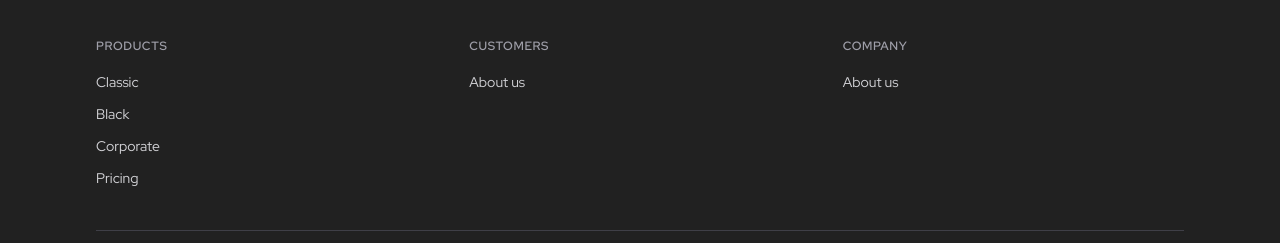
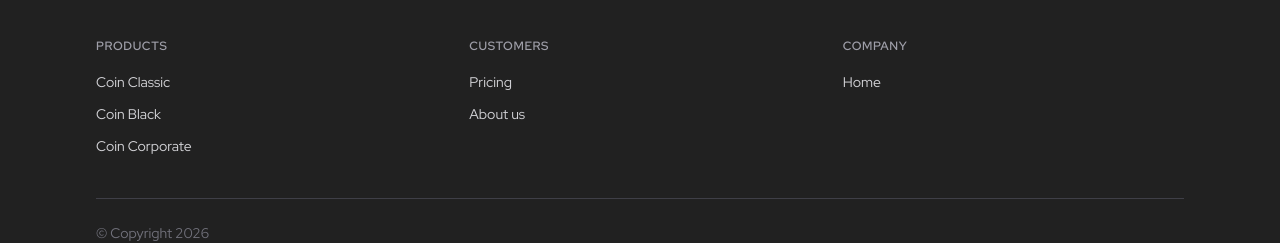
Before and after one commit to Enngage/migration-hackathon-nextjs, a Next.js app: page / in a window 1280 px wide. Shown: the part 2402-2645 px from the top of the page. Built offline with nearby package versions, Linux system fonts and the light colour scheme.

Commit message:
Updates footer menu

```diff
--- a/app/layout.tsx
+++ b/app/layout.tsx
@@ -1,6 +1,7 @@
 import type { Metadata } from "next";
 import { Red_Hat_Display } from "next/font/google";
 import Link from "next/link";
+import { plans } from "@/lib/plans";
 import "./globals.css";
 
 const redHatDisplay = Red_Hat_Display({
@@ -48,22 +49,24 @@ export default function RootLayout({
 							<div>
 								<h3 className="text-xs font-semibold mb-4 text-zinc-400 uppercase tracking-wider">Products</h3>
 								<ul className="space-y-2">
-									<li><Link href="/products" className="text-sm text-zinc-300 hover:text-white transition-colors">Classic</Link></li>
-									<li><Link href="/products" className="text-sm text-zinc-300 hover:text-white transition-colors">Black</Link></li>
-									<li><Link href="/products" className="text-sm text-zinc-300 hover:text-white transition-colors">Corporate</Link></li>
-									<li><Link href="/pricing" className="text-sm text-zinc-300 hover:text-white transition-colors">Pricing</Link></li>
+									{plans.map((plan) => (
+										<li key={plan.codename}>
+											<Link href={`/products/${plan.codename}`} className="text-sm text-zinc-300 hover:text-white transition-colors">{plan.name}</Link>
+										</li>
+									))}
 								</ul>
 							</div>
 							<div>
 								<h3 className="text-xs font-semibold mb-4 text-zinc-400 uppercase tracking-wider">Customers</h3>
 								<ul className="space-y-2">
+									<li><Link href="/pricing" className="text-sm text-zinc-300 hover:text-white transition-colors">Pricing</Link></li>
 									<li><Link href="/about-us" className="text-sm text-zinc-300 hover:text-white transition-colors">About us</Link></li>
 								</ul>
 							</div>
 							<div>
 								<h3 className="text-xs font-semibold mb-4 text-zinc-400 uppercase tracking-wider">Company</h3>
 								<ul className="space-y-2">
-									<li><Link href="/about-us" className="text-sm text-zinc-300 hover:text-white transition-colors">About us</Link></li>
+									<li><Link href="/" className="text-sm text-zinc-300 hover:text-white transition-colors">Home</Link></li>
 								</ul>
 							</div>
 						</div>
```
